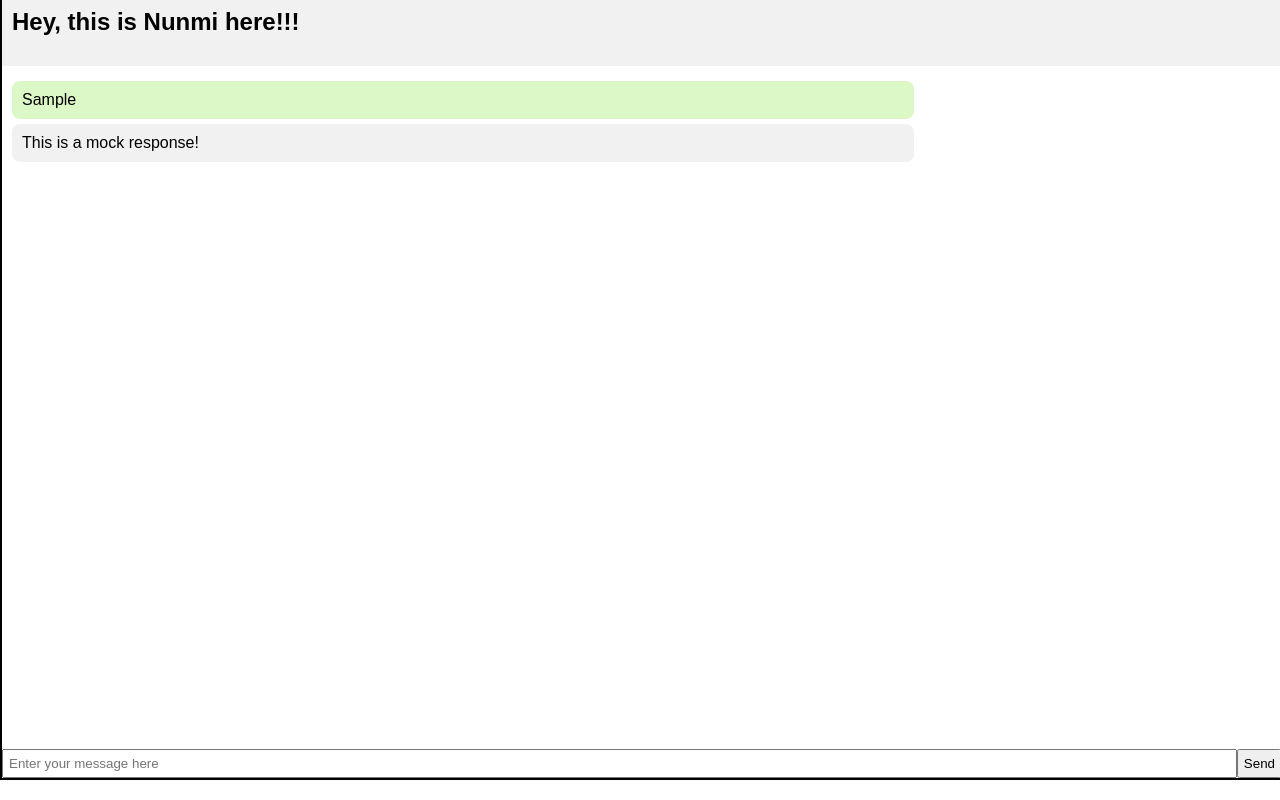
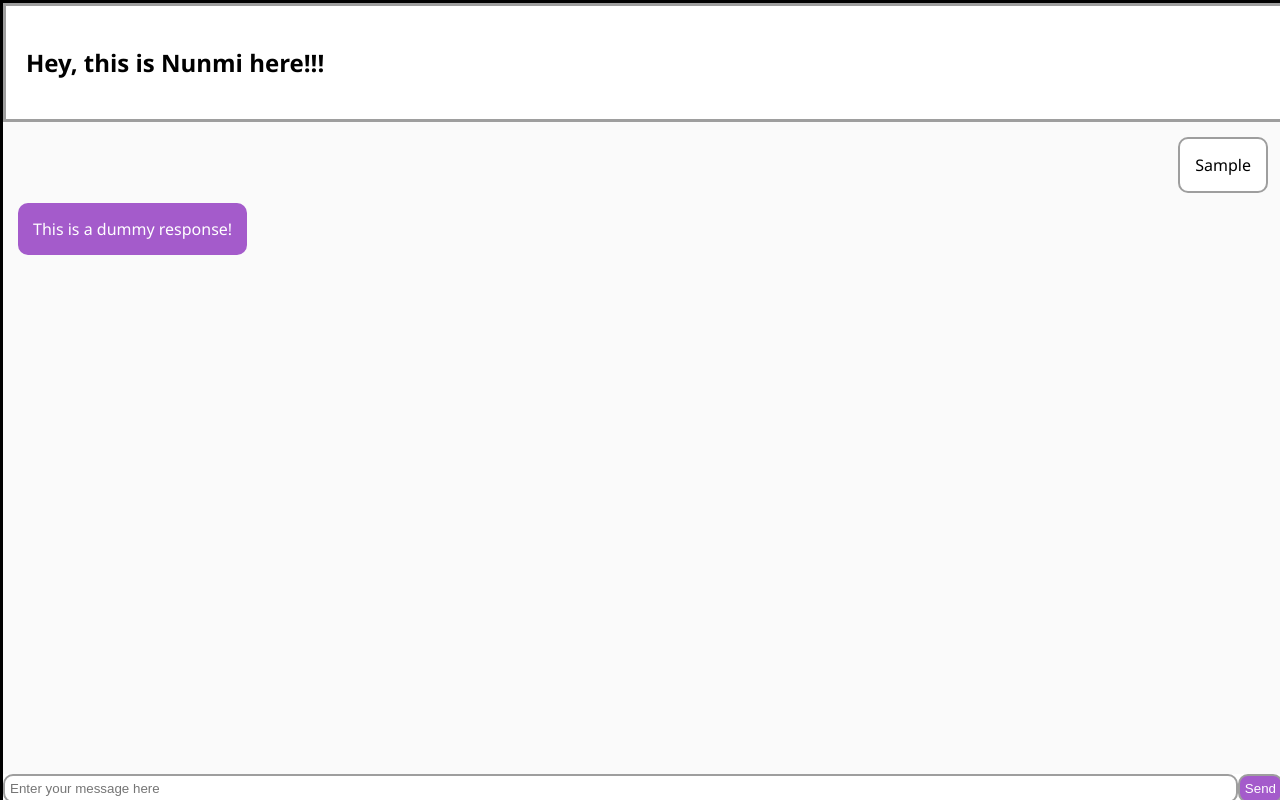
Before and after one commit to sathya-mithra-k/Chat-window, a React (Create React App) app: page / in a window 1280 px wide. Both pictures are taken after typing "Sample" into the empty fields and a click on the button "Send". Built offline with nearby package versions, Linux system fonts and the light colour scheme.

Commit message:
fixed the stylings

```diff
--- a/src/ChatWindow.js
+++ b/src/ChatWindow.js
@@ -24,7 +24,7 @@ class ChatWindow extends React.Component {
     }));
 
     setTimeout(() => {
-      const responseMessage = { text: 'This is a mock response!', sender: 'bot' };
+      const responseMessage = { text: 'This is a dummy response!', sender: 'bot' };
       this.setState(prevState => ({
         messages: [...prevState.messages, responseMessage],
         loading: false
--- a/src/index.css
+++ b/src/index.css
@@ -1,45 +1,54 @@
 body {
-  font-family: Arial, sans-serif;
   margin: 0;
   padding: 0;
 }
 
 .chat-window {
-  border: 2px solid black;
+  border: 3px solid black;
   width: 100%;
   height: 100%;
   display: flex;
   flex-direction: column;
   position: fixed;
-  bottom: 20px;
+  /*bottom: 10px;*/
 }
 
 .chat-header {
-  background-color: #f1f1f1;
-  padding: 10px;
+  font-family: 'Segoe UI', Tahoma, Geneva, Verdana, sans-serif, sans-serif;
+  background-color: #ffffff;
+  padding: 20px;
+  border: 3px solid #9e9e9e;
+
 }
 
 .chat-body {
+  background-color: #fafafa;
   flex: 1;
   padding: 10px;
-  overflow-y: auto;
+  display: flex;
+  flex-direction: column;
+  /*overflow-y: auto;*/
 }
 
 .message {
-  padding: 10px;
-  margin: 5px 0;
-  border-radius: 8px;
-  max-width: 70%;
+  padding: 15px;
+  margin: 5px ;
+  border-radius: 10px;
 }
 
 .message.user {
-  background-color: #dcf8c6; /* Light green for user */
-  align-self: flex-end; /* Align user message to the right */
-}
+  font-family: 'Segoe UI', Tahoma, Geneva, Verdana, sans-serif, sans-serif;
+  background-color: #ffffff;
+  align-self: flex-end;
+  border: 2px solid #9e9e9e;
+ }
 
 .message.bot {
-  background-color: #f1f1f1; /* Light gray for bot */
-  align-self: flex-start; /* Align bot message to the left */
+  font-family: 'Segoe UI', Tahoma, Geneva, Verdana, sans-serif, sans-serif;
+  color: #ffffff;
+  background-color: #a45bcb;
+  align-self: flex-start;
+
 }
 
 .chat-footer {
@@ -49,10 +58,16 @@ body {
 .chat-footer input {
   flex: 1;
   padding: 5px;
+  border-radius: 10px;
+  border: 2px solid #9e9e9e;
 }
 
 .chat-footer button {
   padding: 5px;
+  border: 2px solid #9e9e9e;
+  color: #ffffff;
+  border-radius: 10px;
+  background-color:#a45bcb;
 }
 
 .loader {
```
